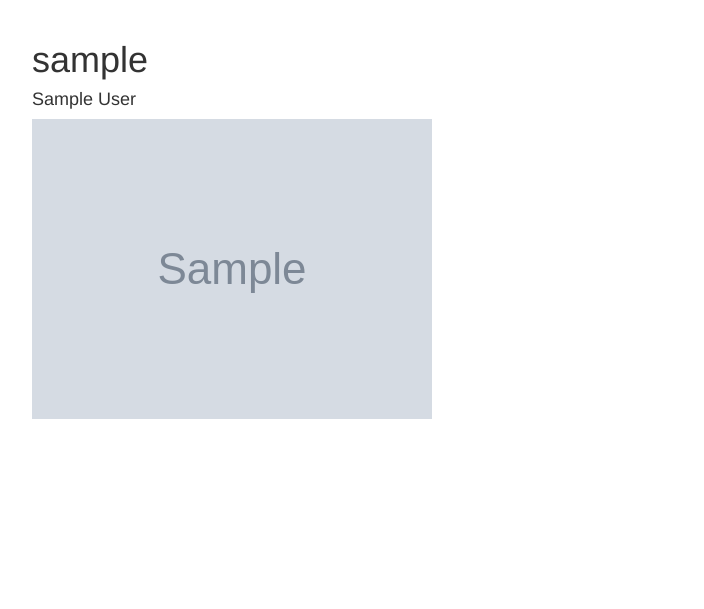
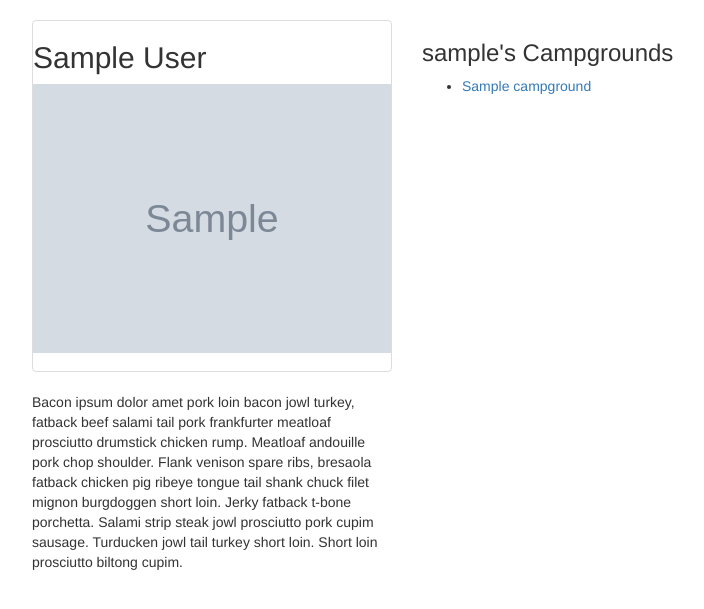
Before and after one commit to chickenteeth/camp_az, a Node server app: page /users/600000000000000000000001 in a window 1280 px wide. Shown: the part 52-661 px from the top of the page, without its empty margins (38-742 px from the left). Run offline with Node 20, Linux system fonts and the light colour scheme; tables that the repository leaves empty hold one stand-in row (values such as "Sample post"); grey boxes marked "Sample" are stand-in pictures; some libraries are stand-ins or nearby versions.

Commit message:
user profile addition

```diff
--- a/routes/index.js
+++ b/routes/index.js
@@ -66,7 +66,13 @@ router.get("/users/:id", function(req,res){
 			req.flash("error", "Something went wrong");
 			res.redirect("/");
 		}
-		res.render("users/show", {user: foundUser});
+		Campground.find().where('author.id').equals(foundUser._id).exec(function(err, campgrounds){
+			if (err){
+				req.flash("error", "Something went wrong");
+				res.redirect("/");
+			}
+			res.render("users/show", {user: foundUser, campgrounds: campgrounds});
+		});
 	});
 });
 
--- a/views/partials/header.ejs
+++ b/views/partials/header.ejs
@@ -28,7 +28,7 @@
 						  <li class="<%= typeof page !== 'undefined' && page === 'login' ? 'active' : '' %>"><a href="/login">Login</a></li>
 						  <li class="<%= typeof page !== 'undefined' && page === 'register' ? 'active' : '' %>"><a href="/register">Sign Up</a></li>
 					  <% } else { %>
-						  <li><a href="#">Signed In As <%= currentUser.username %></a></li>
+						  <li><a href="/users/<%=currentUser._id%>">Signed In As <%= currentUser.username %></a></li>
 						  <li><a href="/logout">Logout</a></li>
 					  <% } %>
 				  </ul>
--- a/views/users/show.ejs
+++ b/views/users/show.ejs
@@ -2,11 +2,21 @@
 
 <div class="row">
 	<div class="col-md-4">
-		<h1><%= user.username %></h1>
-		<h4><%= user.firstName + " " + user.lastName %></h4>
-		<img src="<%= user.avatar %>" alt="User Profile Image">
+		<div class="thumbnail">
+			<h2><%= user.firstName + " " + user.lastName %></h2>
+			<img src="<%= user.avatar %>" alt="User Profile Image">
+			<div class="caption"><a href="mailto:<%= user.email %>"></a></div>
+		</div>
+		Bacon ipsum dolor amet pork loin bacon jowl turkey, fatback beef salami tail pork frankfurter meatloaf prosciutto drumstick chicken rump. Meatloaf andouille pork chop shoulder. Flank venison spare ribs, bresaola fatback chicken pig ribeye tongue tail shank chuck filet mignon burgdoggen short loin. Jerky fatback t-bone porchetta. Salami strip steak jowl prosciutto pork cupim sausage. Turducken jowl tail turkey short loin. Short loin prosciutto biltong cupim.
 	</div>
-	<div class="col-md-8"></div>
+	<div class="col-md-8">
+		<h3><%= user.username %>'s Campgrounds</h3>
+		<ul>
+			<% campgrounds.forEach(function(campground){ %>
+			<li><a href="/campgrounds/<%= campground.id %>"><%= campground.name %></a></li>
+		</ul>
+		<% }) %>
+	</div>
 </div>
 
 <% include ../partials/footer %>
```
